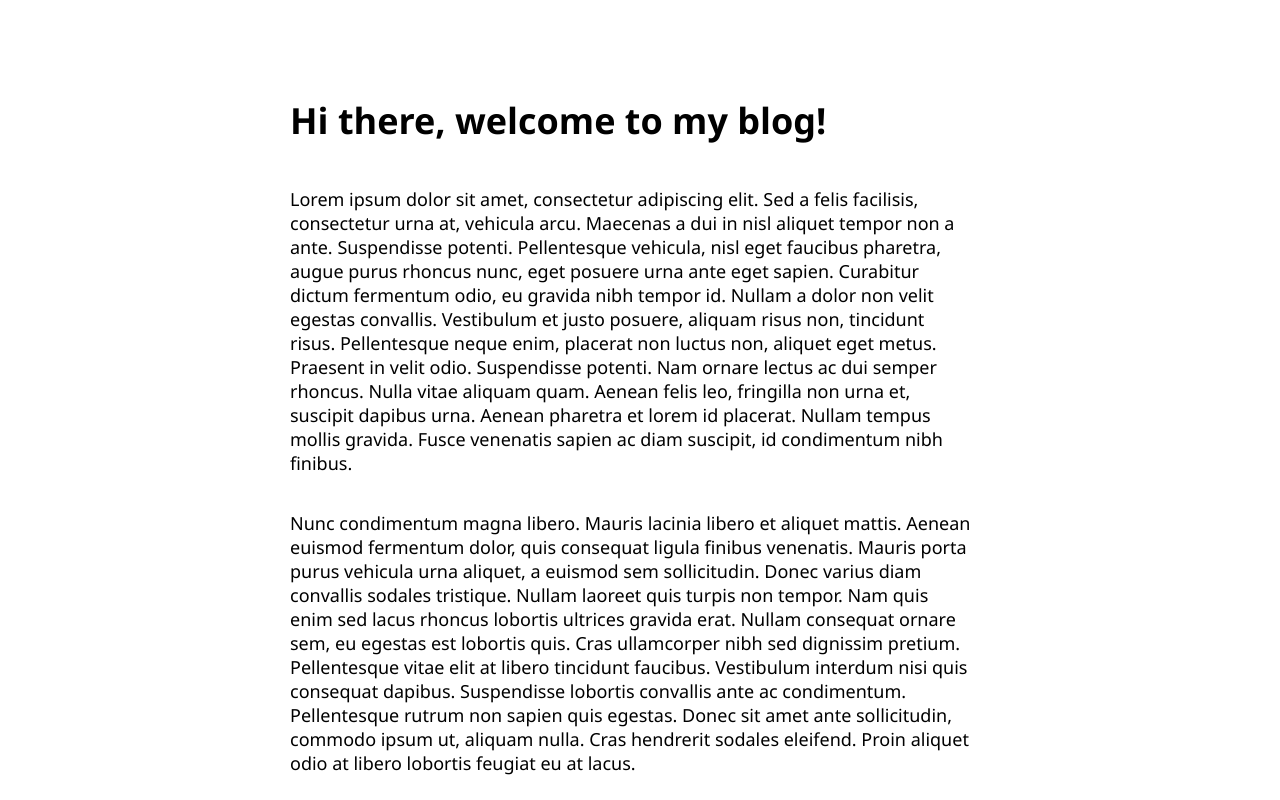
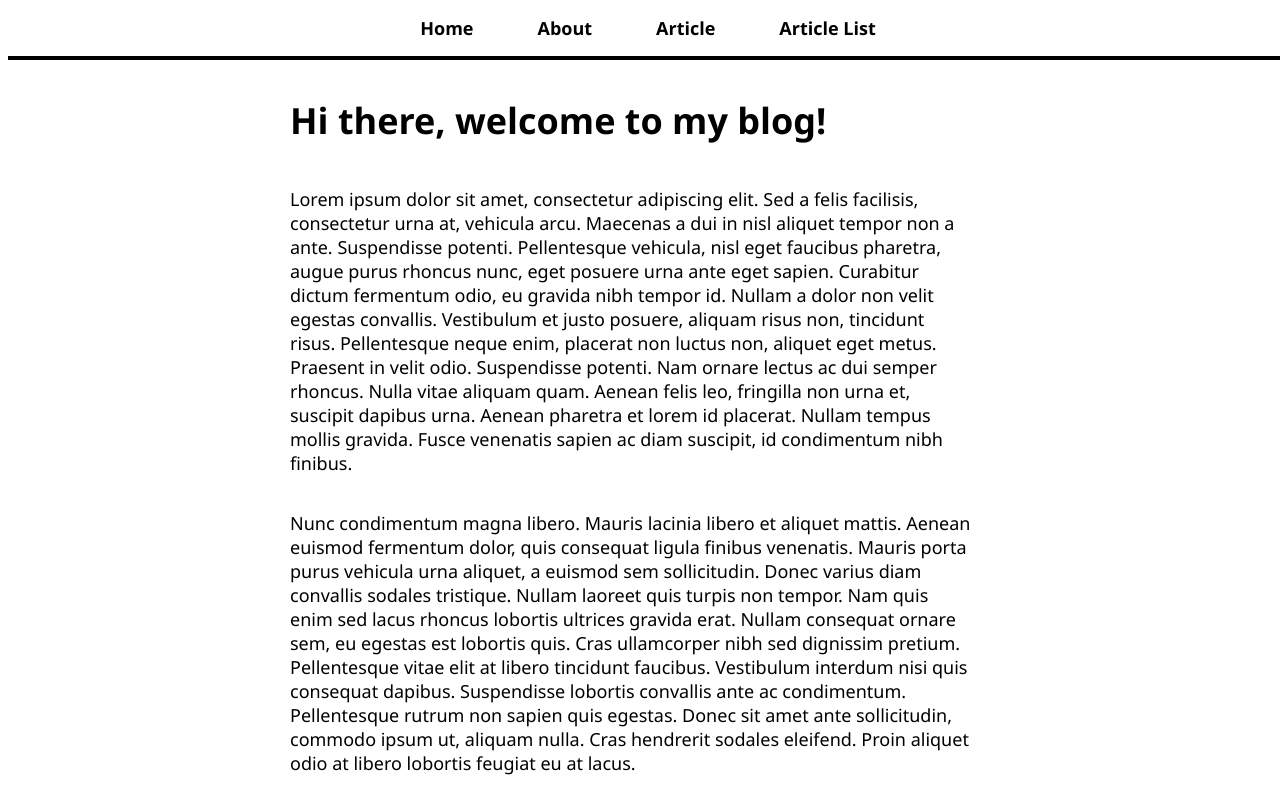
Before and after one commit to CornerstoneII/blog-project, a React (Create React App) app: page / in a window 1280 px wide. Shown: the top 800 px of the page. Built offline with nearby package versions, Linux system fonts and the light colour scheme.

Commit message:
react-router-links

```diff
--- a/src/App.js
+++ b/src/App.js
@@ -4,6 +4,7 @@
 import AboutPage from "./pages/aboutpage";
 import ArticlePage from "./pages/articlepage";
 import ArticleList from "./pages/articlelist";
+import NavBar from "./navBar";
 import "./App.css";
 
 class App extends Component {
@@ -11,6 +12,7 @@
     return (
       <Router>
         <div className="App">
+          <NavBar />
           <div id="page-body">
             <Route path="/" component={HomePage} exact />
             <Route path="/about" component={AboutPage} exact />
--- /dev/null
+++ b/src/navBar.js
@@ -0,0 +1,17 @@
+import React from "react";
+import { Link } from "react-router-dom";
+
+const NavBar = () => (
+  <nav>
+    <ul>
+      <li>
+        <Link to="/">Home</Link>
+        <Link to="/about">About</Link>
+        <Link to="/article">Article</Link>
+        <Link to="/articles-list">Article List</Link>
+      </li>
+    </ul>
+  </nav>
+);
+
+export default NavBar;
```
